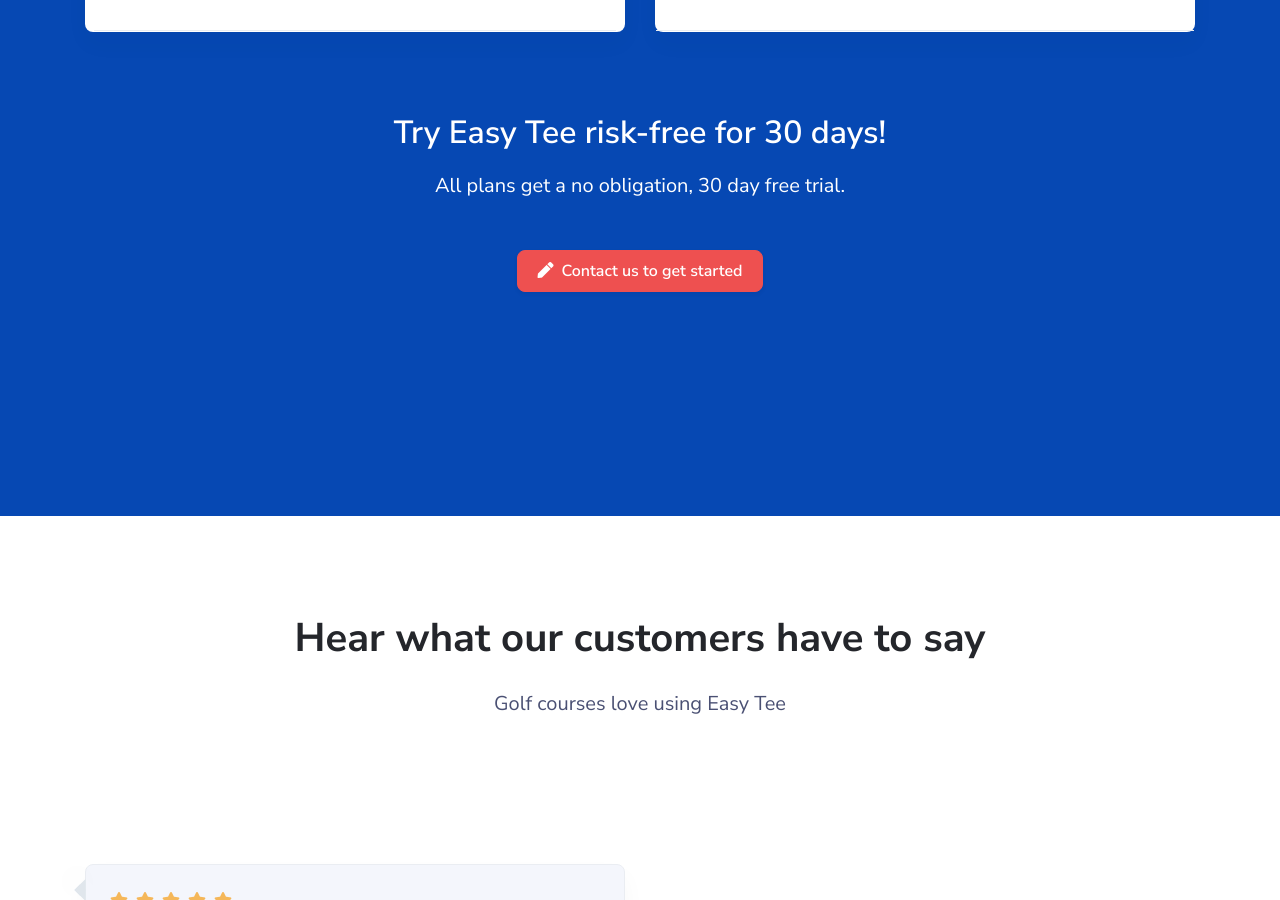
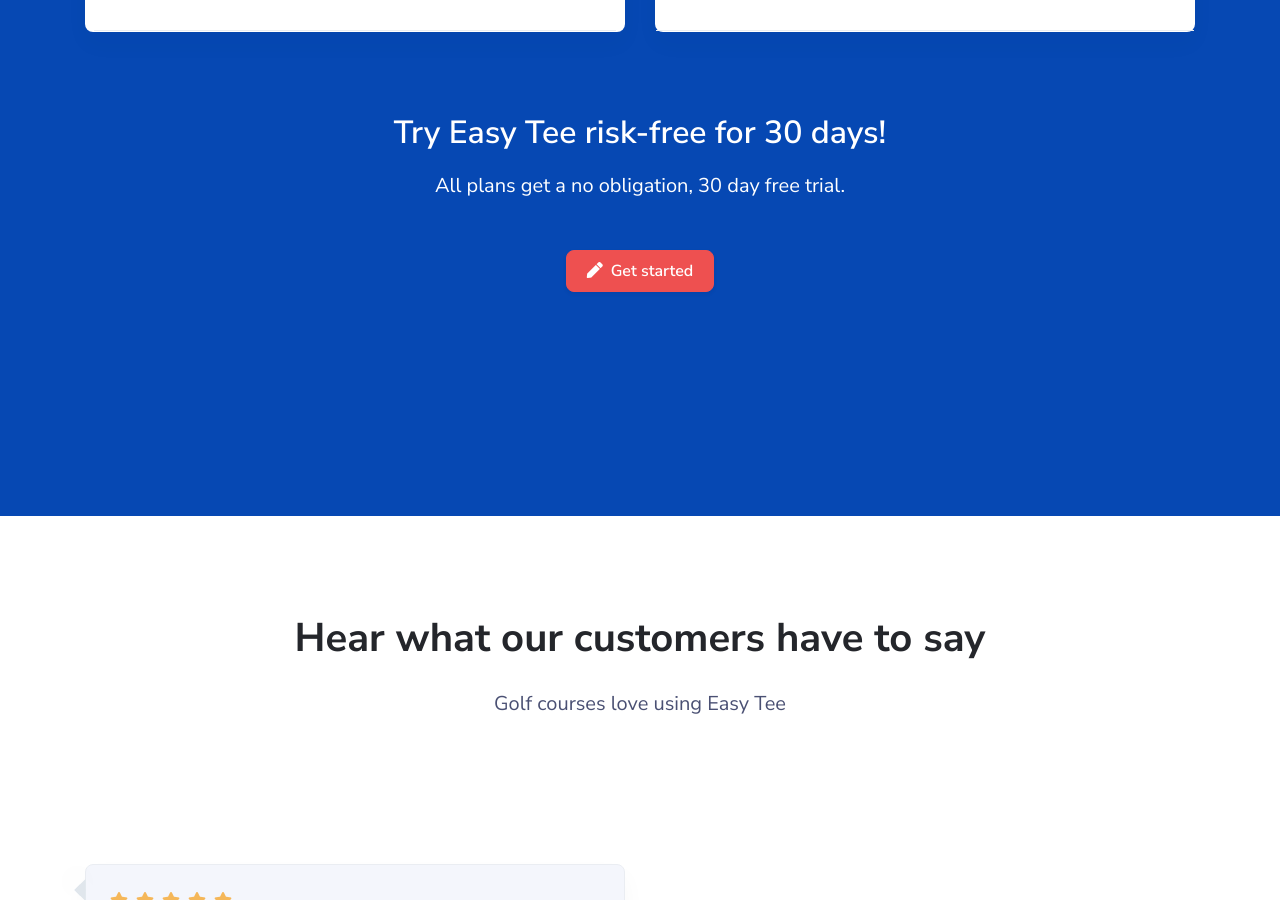
Before and after one commit to easyteegolf/easytee_front, a Jekyll site: the page built from index.html, in a window 1280 px wide and 900 px high, scrolled down 5854 px. Built offline with Jekyll 4.4.1, drawn with Linux system fonts in a browser that asks for light colours.

Commit message:
update get started links to self service flow

```diff
--- a/index.html
+++ b/index.html
@@ -14,7 +14,7 @@ order: 0
                         <h1 class="display-1 mb-4">Tee sheets for your golf course</h1>
                         <p class="lead mb-5 px-lg-5">Golf course tee sheets that are fully integrated with Square point of sale.</p>
                         <!-- Button Modal -->
-                        <button type="button" class="btn btn-secondary analytic_log" data-name="button_click_trial" data-category="Header" data-label="Trial" data-toggle="modal" data-target="#pricing-modal"><span class="mr-2"><i class="fas fa-hand-pointer"></i></span> Start 30-day trial</button>
+                        <a href="https://app.easyteegolf.com/?next=/manager/newcourse/&trial=yes&modal=createAccountModal" target="_blank" type="button" class="btn btn-secondary analytic_log" data-name="button_click_trial" data-category="Header" data-label="Trial"><span class="mr-2"><i class="fas fa-hand-pointer"></i></span> Start 30-day trial</a>
                         <a class="btn btn-white text-primary animate-up-2 ml-3 js-scroll-trigger analytic_log" data-name="button_click_demo" data-category="Header" data-label="Demo" href="#demo"><i class="fas fa-play-circle mr-2"></i>Demo</a>
 
                     </div>
@@ -280,7 +280,7 @@ order: 0
                         <h2 class="mb-3">Try Easy Tee risk-free for 30 days!</h2>
                         <p class="lead mb-5 px-5">All plans get a no obligation, 30 day free trial.</p>
                         <!-- Button -->
-                        <a href="#" data-toggle="modal" data-target="#pricing-modal" class="btn btn-secondary animate-up-2 analytic_log" data-name="button_click_getstarted" data-category="OnPage" data-label="GetStarted"><i class="fas fa-pen mr-2"></i>Contact us to get started</a>
+                        <a href="https://app.easyteegolf.com/?next=/manager/newcourse/&trial=yes&modal=createAccountModal" target="_blank" class="btn btn-secondary animate-up-2 analytic_log" data-name="button_click_getstarted" data-category="OnPage" data-label="GetStarted"><i class="fas fa-pen mr-2"></i>Get started</a>
                     </div>
                 </div>
             </div>
```
